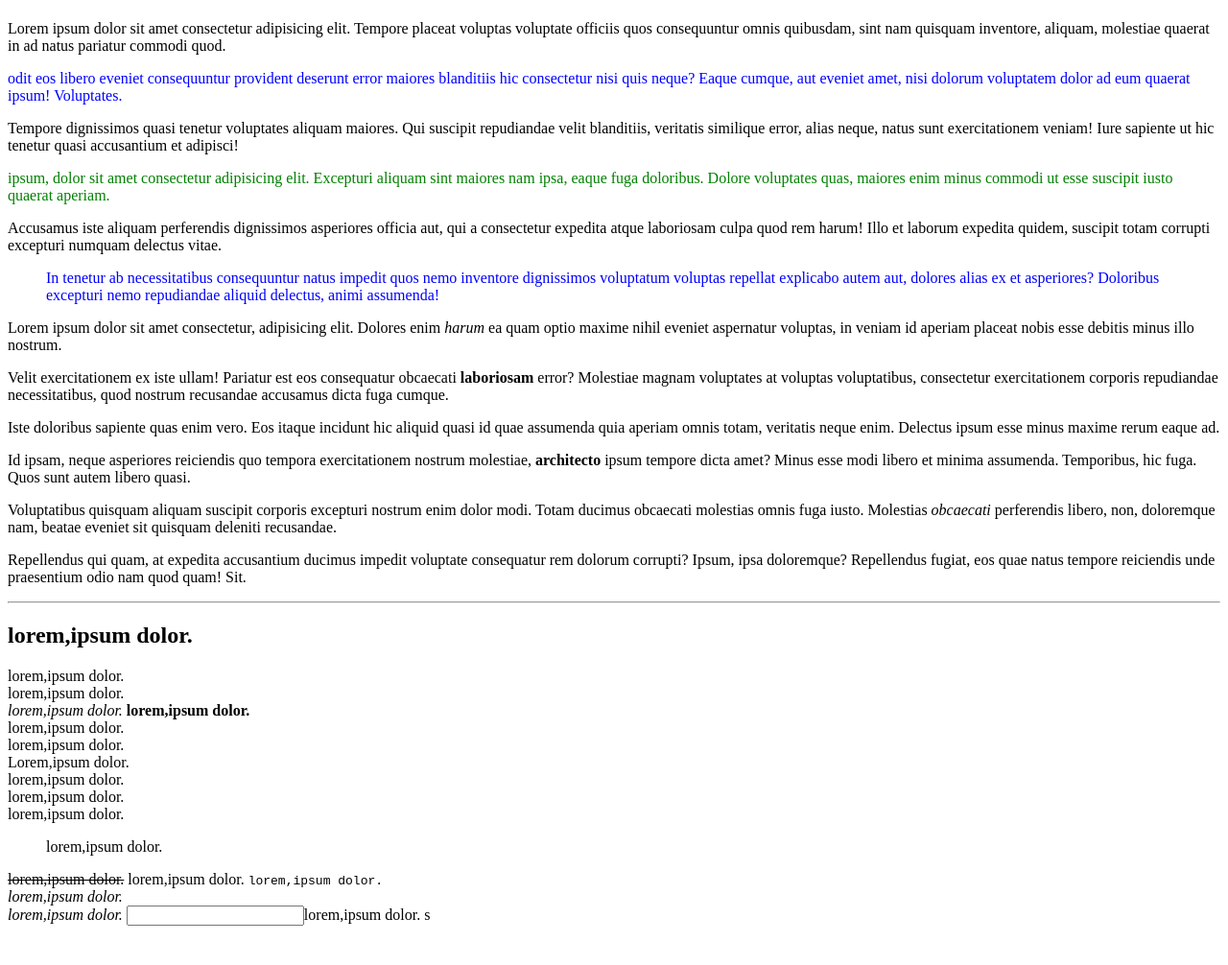
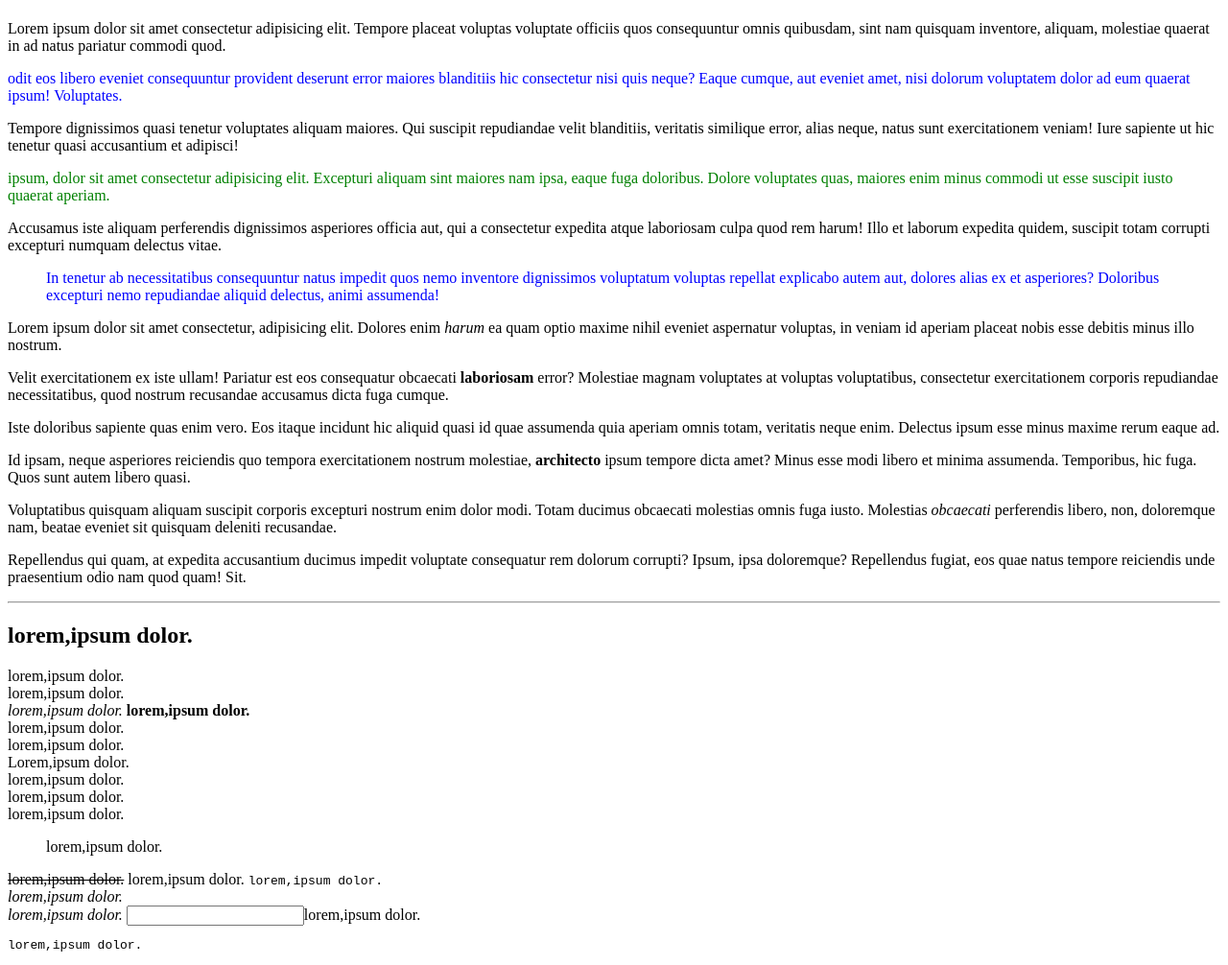
Before and after one commit to TalgarbekKubanychbekuulu/css-1, a plain HTML site: page index.html in a window 1280 px wide. Shown: the part 59-1065 px from the top of the page at 96% size. Before the commit the page ends 1032 px from the top, so only its background shows below. Drawn offline with Linux system fonts and the light colour scheme.

Commit message:
added pre

```diff
--- a/index.html
+++ b/index.html
@@ -69,7 +69,8 @@
             <address class="example-10" id="example">lorem,ipsum dolor.</address>
             <var class="example-11" id="example">lorem,ipsum dolor.</var>
             <input class="example-12" id="example">lorem,ipsum dolor.</input>
-            s
+            <pre class="example-13" id="example">lorem,ipsum dolor.</pre>
+
 
 
 
```
